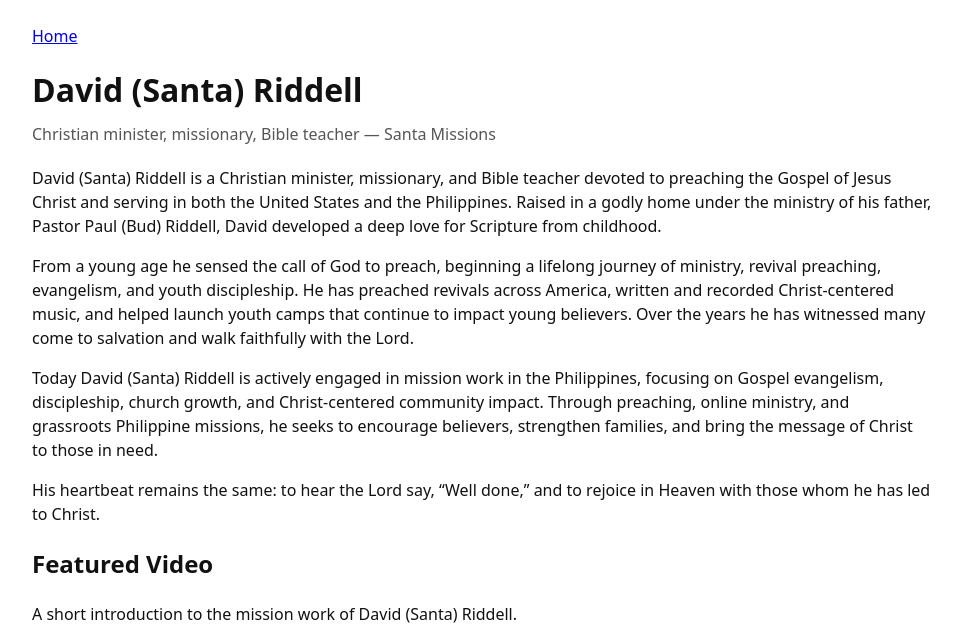
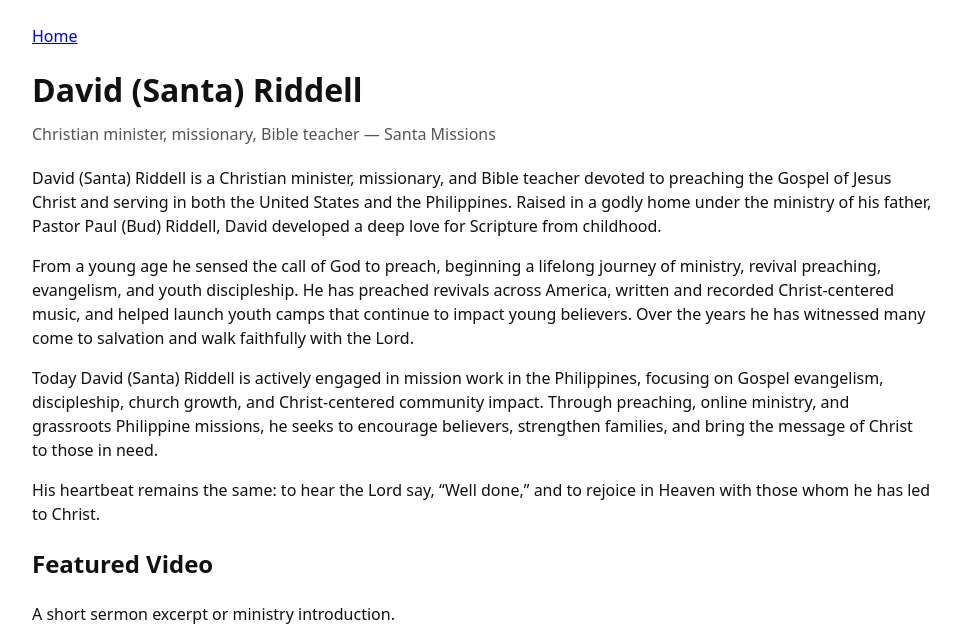
Before and after one commit to Irdavid160/eyimf, a Jekyll site: the page david-riddell.html, which Jekyll copies as it is, in a window 1280 px wide. Shown: the top 642 px of the page, without its empty margins (158-1119 px from the left). Built offline with Jekyll 4.4.1, drawn with Linux system fonts in a browser that asks for light colours; grey boxes are pictures that could not be loaded.

Commit message:
Update david-riddell.html

```diff
--- a/david-riddell.html
+++ b/david-riddell.html
@@ -68,11 +68,12 @@
     </section>
 
     <!-- Example embed (replace VIDEO_ID with an actual YouTube id) -->
+    <!-- Example embed (replace VIDEO_ID with an actual YouTube id) -->
     <section class="media">
       <h2>Featured Video</h2>
-      <p>A short introduction to the mission work of David (Santa) Riddell.</p>
+      <p>A short sermon excerpt or ministry introduction.</p>
       <div style="max-width:100%;aspect-ratio:16/9">
-        <iframe width="560" height="315" src="https://youtube.com/shorts/spWgMTazM2Q?feature=share" title="YouTube video player"
+        <iframe width="560" height="315" src="https://youtube.com/embed/shorts/spWgMTazM2Q?feature=share" title="YouTube video player"
           frameborder="0" allow="accelerometer; autoplay; clipboard-write; encrypted-media; gyroscope; picture-in-picture" allowfullscreen></iframe>
       </div>
     </section>
```
